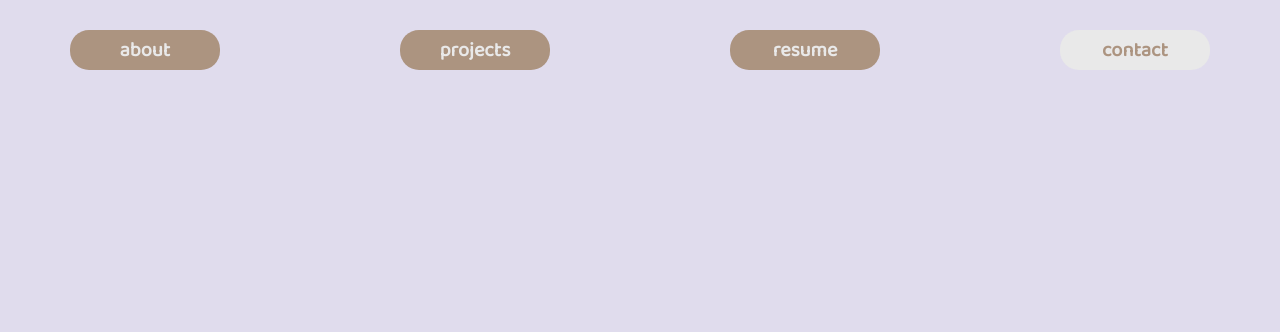
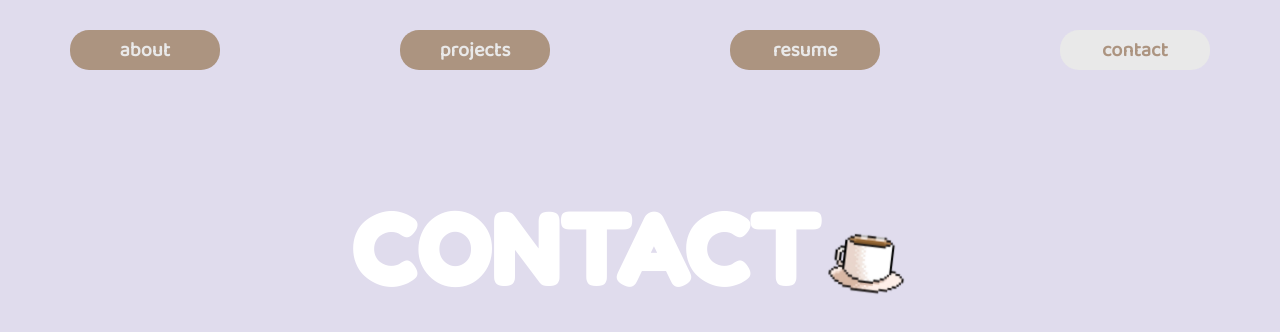
Before and after one commit to saramey-hub/portfolio, a React (Create React App) app: page /contact in a window 1280 px wide. Shown: the top 332 px of the page. Built offline with nearby package versions, Linux system fonts and the light colour scheme.

Commit message:
page contact commencer

```diff
--- a/src/pages/Contact.js
+++ b/src/pages/Contact.js
@@ -1,8 +1,12 @@
 import {Link} from "react-router-dom";
+import "../styles/Contact.css"
+import "../assests/image 2.svg"
+import image2 from "../assests/image 2.svg";
+
 
 function Contact() {
     return (
-        <div>
+        <>
             <div className="button">
 
                 <div className="butons">
@@ -16,7 +20,26 @@ function Contact() {
 
                 </div>
             </div>
+
+
+        <div className="contact">
+
+
+<h1>CONTACT
+    <img src={image2} alt="icon 1" className="portfolio-icon" />
+</h1>
+
+
+
+
+
         </div>
+
+
+
+        </>
+
+
     );
 }
 
--- a/src/styles/Contact.css
+++ b/src/styles/Contact.css
@@ -0,0 +1,3 @@
+.contact h1 {
+margin-top: 120px;
+}
```
